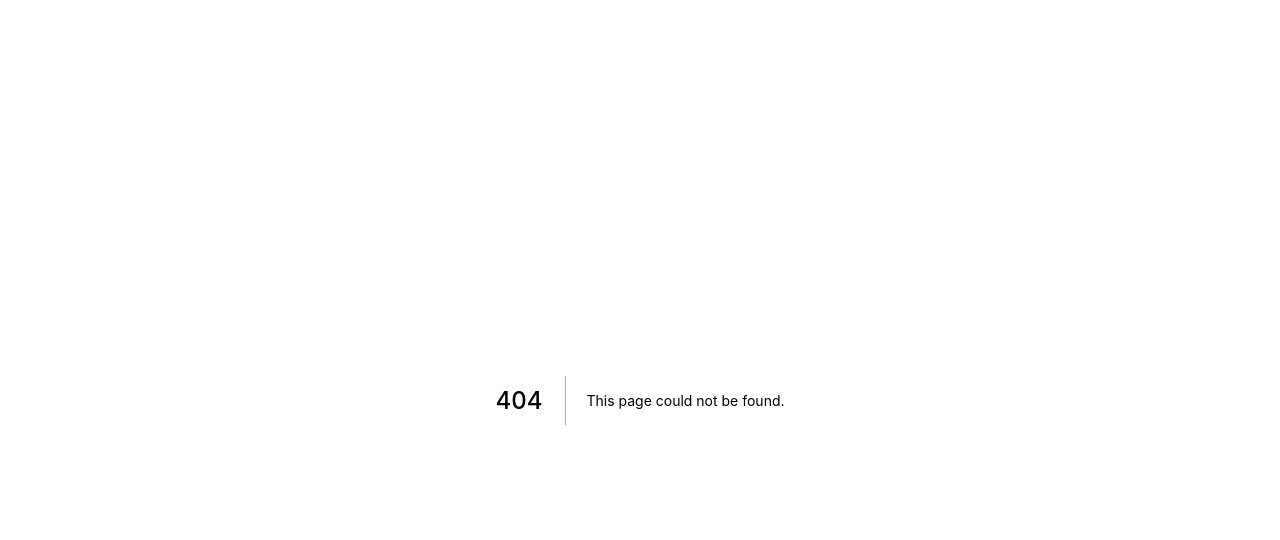
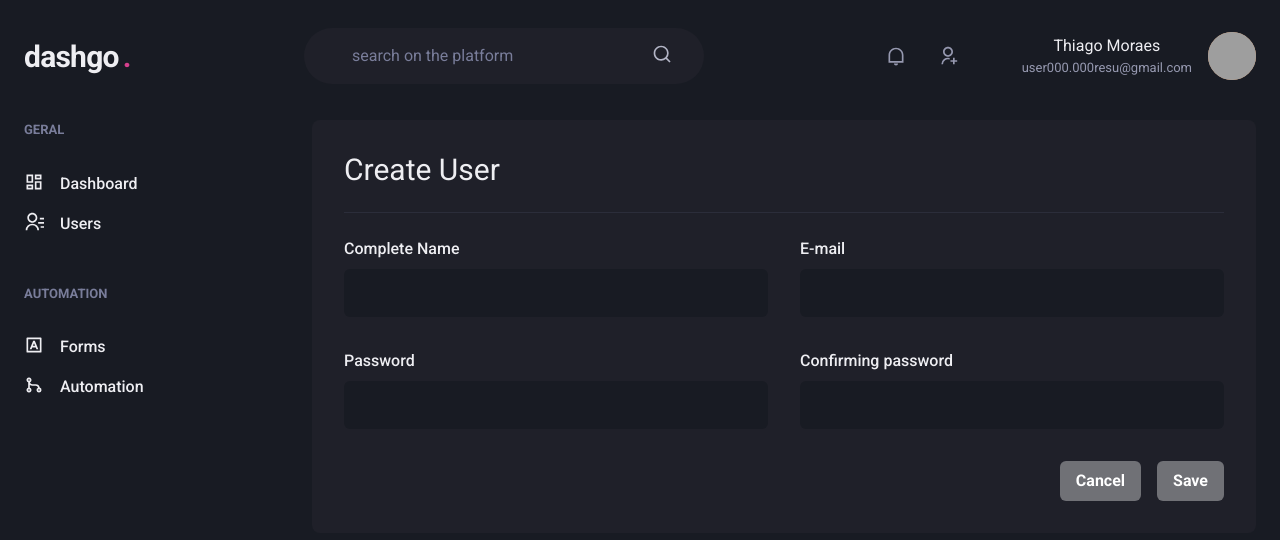
Before and after one commit to Thiago-spart/dashboard-ignote-react, a Next.js app: page /users/create in a window 1280 px wide. Before the commit this address had no page. Shown: the top 540 px of the page. Built offline with nearby package versions, Linux system fonts and the light colour scheme; grey boxes are pictures that could not be loaded.

Commit message:
Add AddUser page

```diff
--- /dev/null
+++ b/src/pages/users/create.tsx
@@ -0,0 +1,41 @@
+import { Box, Button, Divider, Flex, Heading, HStack, SimpleGrid, VStack } from "@chakra-ui/react"
+import { Input } from "../../components/Form/Input"
+import { Header } from "../../components/header"
+import { Sidebar } from "../../components/sidebar"
+
+const CreateUser = () => {
+	return (
+		<Box>
+			<Header />
+			<Flex w="100%" my="6" maxW="1480" mx="auto" px="6">
+				<Sidebar />
+				<Box flex="1" borderRadius="8" bg="gray.800" p="8">
+					<Heading size="lg" fontWeight="normal">Create User</Heading>
+
+					<Divider my="6" borderColor="gray.700" />
+
+					<VStack spacing="8">
+						<SimpleGrid minChildWidth="240px" spacing="8" w="100%">
+							<Input name="name" label="Complete Name" />
+							<Input name="email" type="email" label="E-mail" />
+						</SimpleGrid>
+
+						<SimpleGrid minChildWidth="240px" spacing="8" w="100%">
+							<Input name="password" type="password" label="Password" />
+							<Input name="password_confirmation" type="password" label="Confirming password" />
+						</SimpleGrid>
+					</VStack>
+
+					<Flex mt="8" justify="flex-end">
+						<HStack spacing="4">
+							<Button colorScheme="whiteAlpha">Cancel</Button>
+							<Button colorScheme="whiteAlpha">Save</Button>
+						</HStack>
+					</Flex>
+				</Box>
+			</Flex>
+		</Box>
+	)
+}
+
+export default CreateUser
```
